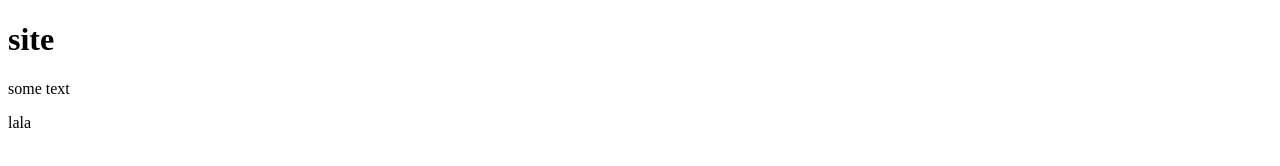
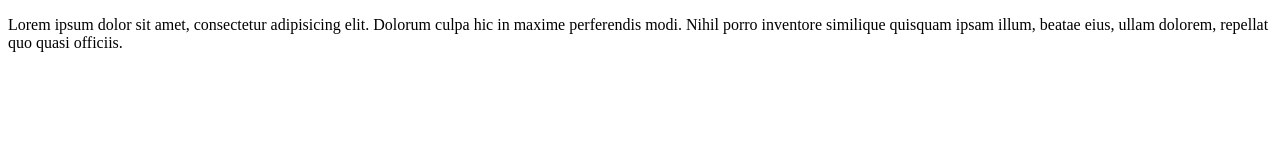
Before and after one commit to Jelez9ka/site, a plain HTML site: page index.html in a window 1280 px wide. Drawn offline with Linux system fonts and the light colour scheme.

Commit message:
third commit

```diff
--- a/index.html
+++ b/index.html
@@ -5,8 +5,6 @@
 	<title>Document</title>
 </head>
 <body>
-	<h1>site</h1>
-	<p>some text</p>
-	<p>lala</p>
+	<p>Lorem ipsum dolor sit amet, consectetur adipisicing elit. Dolorum culpa hic in maxime perferendis modi. Nihil porro inventore similique quisquam ipsam illum, beatae eius, ullam dolorem, repellat quo quasi officiis.</p>
 </body>
 </html>
```
